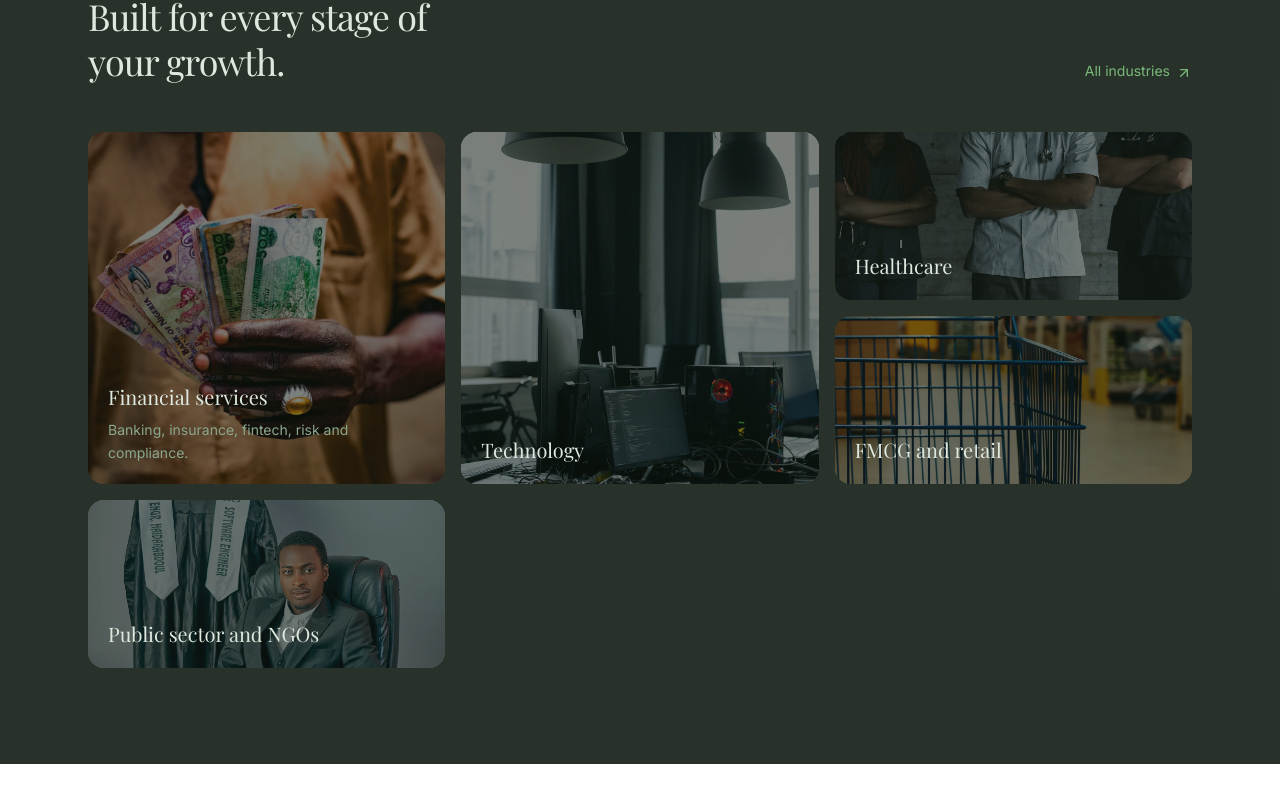
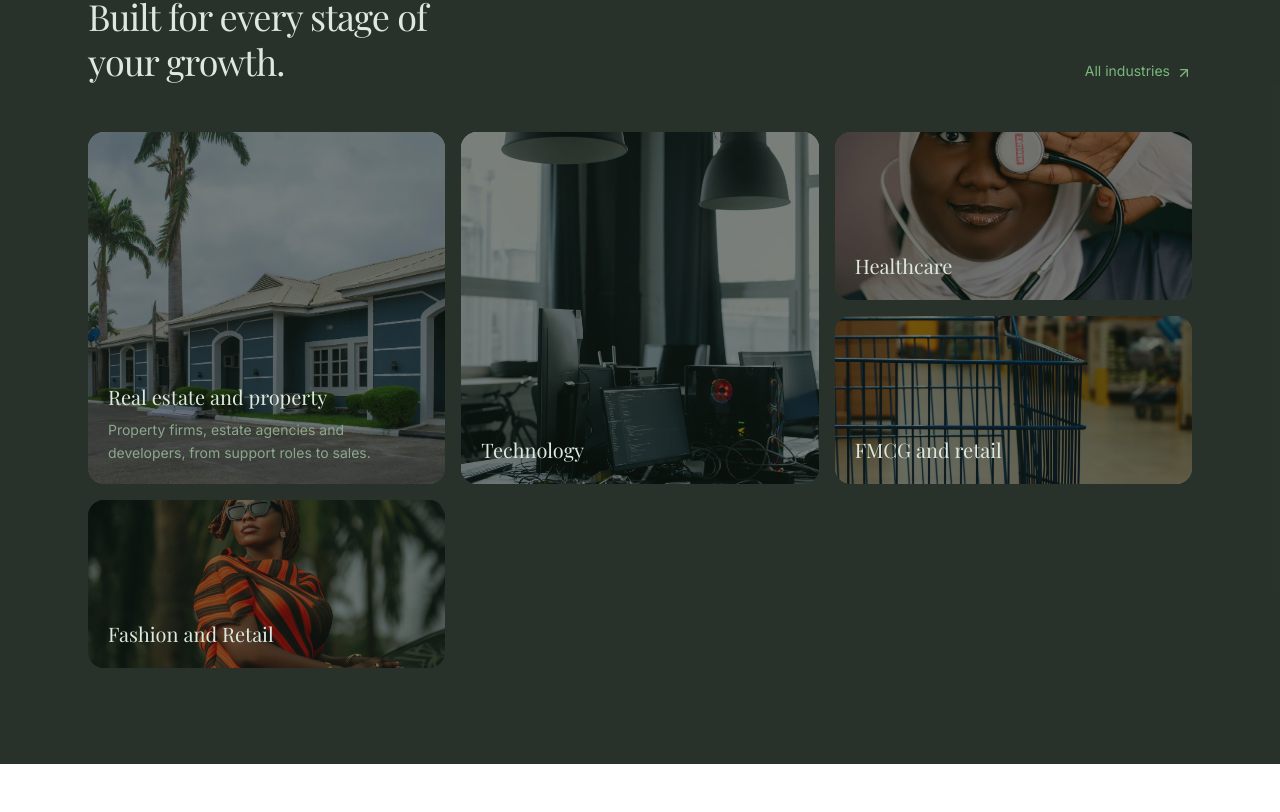
Before and after one commit to oparaiheomadev/G-Consult-Recruiting-services, a React (Vite) app: page / in a window 1280 px wide. Shown: the part 1948-2760 px from the top of the page. Built offline with nearby package versions, Linux system fonts and the light colour scheme; no server answers; a web font is replaced by a local one.

Commit message:
Add privacy notice, update team details and CTA labels

```diff
--- a/src/App.jsx
+++ b/src/App.jsx
@@ -14,6 +14,7 @@ import NotFound from '@/pages/NotFound';
 import ScrollToTop from './components/layout/ScrollToTop';
 import Jobs from '@/pages/Jobs';
 import Preloader from './components/layout/Perloader';
+import Privacy from '@/pages/Privacy';
 
 function App() {
   const location = useLocation();
@@ -31,6 +32,7 @@ function App() {
         <Route path="/about" element={<AboutUs />} />
         <Route path="/services" element={<Service />} />
         <Route path="/jobs" element={<Jobs />} />
+        <Route path="/privacy" element={<Privacy />} />
         <Route path="/admin/login" element={<AdminLogin />} />
         <Route
           path="/admin/dashboard"
--- a/src/components/section/AboutStory.jsx
+++ b/src/components/section/AboutStory.jsx
@@ -41,7 +41,7 @@ export default function AboutStory() {
             className="mt-7 max-w-xl space-y-5 text-base leading-relaxed text-muted-foreground"
           >
             <p>
-              was founded in 2023 by a practising HR director who had spent
+              was founded in 2020 by a practising HR Specilaist who had spent
               years on the client side of recruitment, receiving shortlists of
               twenty people for a role that needed five, and interviewing
               candidates nobody had spoken to properly.
--- a/src/components/section/AboutTeams.jsx
+++ b/src/components/section/AboutTeams.jsx
@@ -4,23 +4,23 @@ import AvatarIllustration from '@/components/ui/avatar-illustration';
 
 const people = [
   {
-    name: '[First name Last name]',
-    role: '[Role]',
+    name: 'Igwemoh Happiness',
+    role: 'Recruitment Specialist',
     gender: 'female',
-    body: '[One or two lines: background, which sectors they cover, what they handle on a search.]',
+    body: 'Three years in recruitment, previously at Sigma Consulting Group. Covers fashion, retail and FMCG, and handles first-round interviews on every search she runs.',
   },
 
   {
-    name: '[First name Last name]',
-    role: '[Role]',
-    gender: 'female',
-    body: '[One or two lines: background, which sectors they cover, what they handle on a search.]',
+    name: 'Oparaiheoma Ebuka David',
+    role: 'Developer/Admin-Assistant',
+    gender: 'male',
+    body: 'Previously at Profeworld Technologies, IOM and UNICEF. Handles the technology side of the practice and supports on recruitment and admin.',
   },
   {
-    name: '[First name Last name]',
-    role: '[Role]',
-    gender: 'male',
-    body: '[One or two lines: background, which sectors they cover, what they handle on a search.]',
+    name: 'Ogwo Nnenna',
+    role: 'HR Director',
+    gender: 'female',
+    body: 'Leads executive search and headhunting, and handles our payroll and HR advisory work. Years of in-house HR experience on the client side of recruitment.',
     offset: true,
   },
 ];
--- a/src/components/section/HomeCta.jsx
+++ b/src/components/section/HomeCta.jsx
@@ -3,16 +3,25 @@ import { Button } from '@/components/ui/button';
 
 export default function HomeCta() {
   return (
-<section aria-labelledby="cta-heading" className="relative isolate overflow-hidden bg-primary py-20 md:py-24">
-  <span aria-hidden="true"
-    className="pointer-events-none absolute -top-16 left-16 -z-10 size-40 rotate-[41deg] bg-primary-foreground/5" />
-  <span aria-hidden="true"
-    className="pointer-events-none absolute -bottom-20 right-24 -z-10 size-56 rotate-[47deg] bg-primary-foreground/5" />
+    <section
+      aria-labelledby="cta-heading"
+      className="relative isolate overflow-hidden bg-primary py-20 md:py-24"
+    >
+      <span
+        aria-hidden="true"
+        className="pointer-events-none absolute -top-16 left-16 -z-10 size-40 rotate-[41deg] bg-primary-foreground/5"
+      />
+      <span
+        aria-hidden="true"
+        className="pointer-events-none absolute -bottom-20 right-24 -z-10 size-56 rotate-[47deg] bg-primary-foreground/5"
+      />
 
       <div className="mx-auto flex max-w-6xl flex-col gap-10 px-6 md:flex-row md:items-center md:justify-between">
         <div>
-      <h2 id="cta-heading"
-        className="max-w-md text-3xl leading-tight tracking-tight text-primary-foreground md:text-4xl">
+          <h2
+            id="cta-heading"
+            className="max-w-md text-3xl leading-tight tracking-tight text-primary-foreground md:text-4xl"
+          >
             Ready to hire someone great?
           </h2>
           <p className="mt-4 max-w-md text-sm leading-relaxed text-primary-foreground/80">
@@ -22,12 +31,20 @@ return (
         </div>
 
         <div className="flex shrink-0 flex-wrap items-center gap-3">
-      <Button asChild size="lg" className="rounded-full bg-background px-7 text-foreground hover:bg-background/90">
+          <Button
+            asChild
+            size="lg"
+            className="rounded-full bg-background px-7 text-foreground hover:bg-background/90"
+          >
             <Link to="/contact">Start a search</Link>
           </Button>
-      <Button asChild size="lg" variant="outline"
-        className="rounded-full border-primary-foreground/30 bg-transparent px-7 text-primary-foreground hover:bg-primary-foreground/10 hover:text-primary-foreground">
-        <Link to="/contact">Book a call</Link>
+          <Button
+            asChild
+            size="lg"
+            variant="outline"
+            className="rounded-full border-primary-foreground/30 bg-transparent px-7 text-primary-foreground hover:bg-primary-foreground/10 hover:text-primary-foreground"
+          >
+            <Link to="/contact">Talk to us</Link>
           </Button>
         </div>
       </div>
--- a/src/components/section/HomeIndustries.jsx
+++ b/src/components/section/HomeIndustries.jsx
@@ -1,22 +1,22 @@
 import { Link } from 'react-router';
 import { ArrowUpRight } from 'lucide-react';
-import nairalImg from '@/assets/naira.webp';
+import propertyImg from '@/assets/propertyImg.webp';
 import technologyImg from '@/assets/technology.webp';
-import healthcareImg from '@/assets/healthcare.webp';
+import healthImg from '@/assets/healthImg.webp';
 import retailImg from '@/assets/retail.webp';
-import role from '@/assets/role.webp';
+import fashionimg from '@/assets/fashionimg.webp';
 
 const industries = [
   {
-    name: 'Financial services',
-    body: 'Banking, insurance, fintech, risk and compliance.',
-    image: nairalImg,
+    name: 'Real estate and property',
+    body: 'Property firms, estate agencies and developers, from support roles to sales.',
+    image: propertyImg,
     tall: true,
   },
   { name: 'Technology', image: technologyImg, tall: true },
-  { name: 'Healthcare', image: healthcareImg },
+  { name: 'Healthcare', image: healthImg },
   { name: 'FMCG and retail', image: retailImg },
-  { name: 'Public sector and NGOs', image: role },
+  { name: 'Fashion and Retail', image: fashionimg },
 ];
 
 export default function HomeIndustries() {
--- a/src/components/shared/CtaBanner.jsx
+++ b/src/components/shared/CtaBanner.jsx
@@ -6,7 +6,7 @@ export default function CtaBanner({
   body = 'Tell us about the role and we will have a shortlist with you inside two working days.',
   primaryLabel = 'Start a search',
   primaryTo = '/contact',
-  secondaryLabel = 'Book a call',
+  secondaryLabel = 'Talk to us',
   secondaryTo = '/contact',
 }) {
   return (
--- /dev/null
+++ b/src/pages/Privacy.jsx
@@ -0,0 +1,115 @@
+import { Link } from 'react-router';
+import Seo from '@/components/layout/Seo';
+
+const sections = [
+  {
+    title: 'Who we are',
+    body: [
+      'Gconsult Professional Services is a recruitment and HR advisory firm based in Lagos, Nigeria. This notice explains what personal information we collect through this website and how we handle it.',
+      'You can reach us at gconsultrecruitments@gmail.com, on +234 810 686 3792.',
+    ],
+  },
+  {
+    title: 'What we collect',
+    body: [
+      'When you use the contact form, we collect your name, email address, phone number, company name if you provide one, and whatever you write in your message.',
+      'When you send us a CV by email, we collect whatever information you have put in it. That usually includes your employment history, education, contact details and sometimes your date of birth or photograph.',
+      'We do not use analytics tools, advertising trackers or third-party cookies on this site.',
+    ],
+  },
+  {
+    title: 'Why we collect it',
+    body: [
+      'Contact form submissions are used to answer your enquiry. Nothing more.',
+      'CVs are used to match you with roles we are recruiting for. If we think you fit a role, we contact you first, and we will tell you which organisation it is before we do anything else.',
+    ],
+  },
+  {
+    title: 'Who we share it with',
+    body: [
+      'If you are a candidate and we put you forward for a role, your CV and relevant details are sent to that employer. We only do this for roles we have discussed with you.',
+      'We do not sell personal information, and we do not share it with anyone for marketing.',
+      'Contact form messages are delivered through EmailJS and stored in our email account, which is hosted by Google. Both hold the data on our behalf.',
+    ],
+  },
+  {
+    title: 'How long we keep it',
+    body: [
+      'Contact form messages stay in our email account until they are no longer useful, and we delete them periodically.',
+      'CVs are kept for as long as we might reasonably match you with a role, and reviewed at least every two years. Ask us to delete yours at any time and we will.',
+    ],
+  },
+  {
+    title: 'Your rights',
+    body: [
+      'Under the Nigeria Data Protection Act, you can ask us what personal information we hold about you, ask us to correct it if it is wrong, ask us to delete it, or withdraw your consent to us holding it.',
+      'Email gconsultrecruitments@gmail.com and we will respond within thirty days. There is no charge.',
+    ],
+  },
+  {
+    title: 'Keeping it safe',
+    body: [
+      'Your information is held in password-protected accounts that only our consultants can access. No system is completely secure, but we do not store personal information anywhere beyond the accounts described here.',
+    ],
+  },
+  {
+    title: 'Changes to this notice',
+    body: [
+      'If we change how we handle personal information, we will update this page and change the date below.',
+    ],
+  },
+];
+
+export default function Privacy() {
+  return (
+    <main className="bg-secondary pt-32 pb-24 md:pt-40">
+      <Seo
+        title="Privacy Notice | Gconsult Professional Services"
+        description="What personal information Gconsult collects through this website, why we collect it, who we share it with and how to have it removed."
+        path="/privacy"
+      />
+
+      <div className="mx-auto max-w-2xl px-6">
+        <h1 className="text-4xl leading-tight tracking-tight text-foreground md:text-5xl">
+          Privacy notice
+        </h1>
+        <p className="mt-5 text-sm text-muted-foreground">
+          Last updated 26 September 2026
+        </p>
+
+        <div className="mt-14 space-y-12">
+          {sections.map((section) => (
+            <section key={section.title}>
+              <h2 className="font-serif text-xl text-foreground">
+                {section.title}
+              </h2>
+              <div className="mt-4 space-y-4">
+                {section.body.map((paragraph, i) => (
+                  <p
+                    key={i}
+                    className="text-base leading-relaxed text-muted-foreground"
+                  >
+                    {paragraph}
+                  </p>
+                ))}
+              </div>
+            </section>
+          ))}
+        </div>
+
+        <div className="mt-16 border-t border-border pt-8">
+          <p className="text-sm leading-relaxed text-muted-foreground">
+            Questions about any of this?{' '}
+            <Link
+              to="/contact"
+              className="text-primary underline-offset-4 hover:underline"
+            >
+              Get in touch
+            </Link>
+            .
+          </p>
+        </div>
+      </div>
+    </main>
+  );
+}
```
Lines whose indentation alone changed are shown as unchanged.
